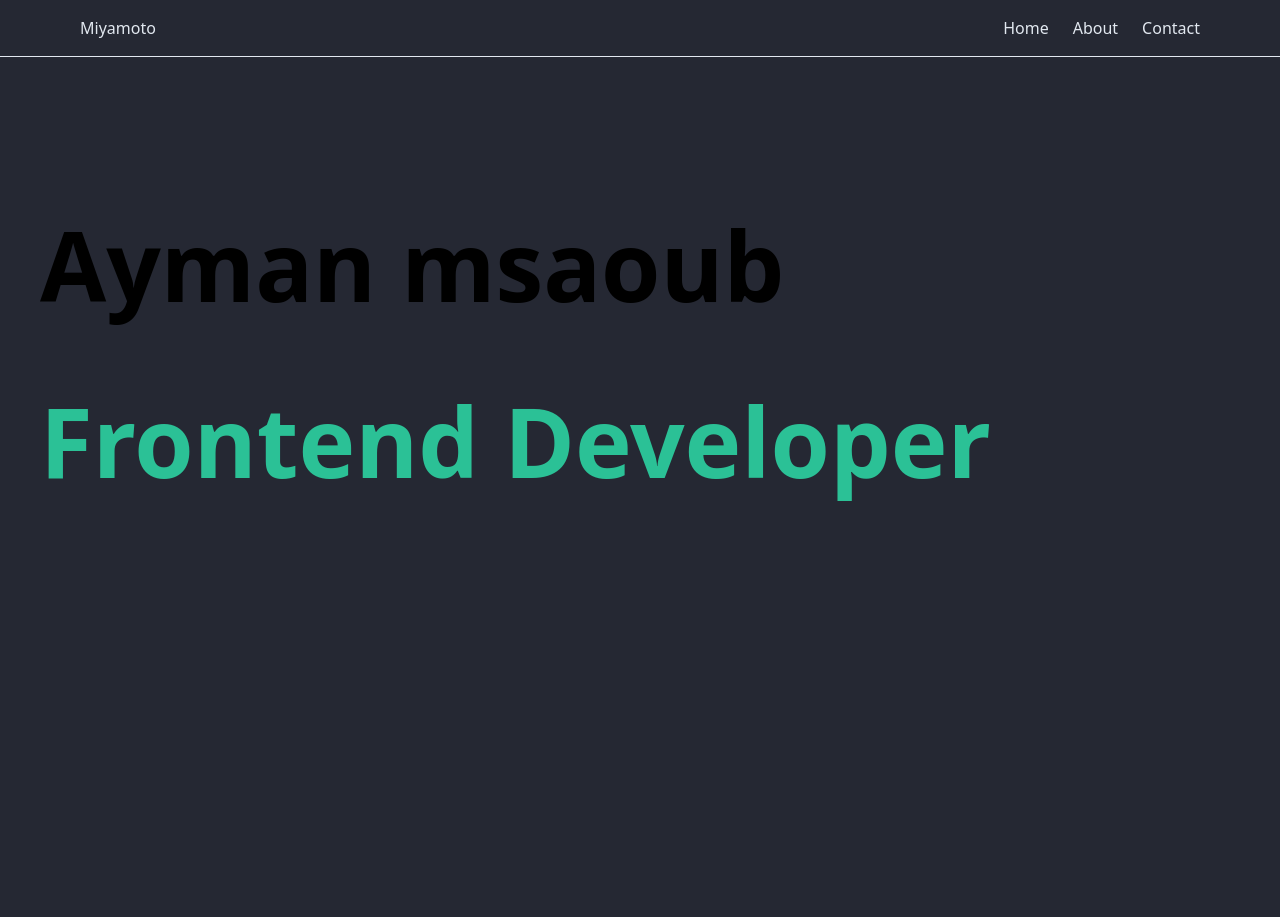
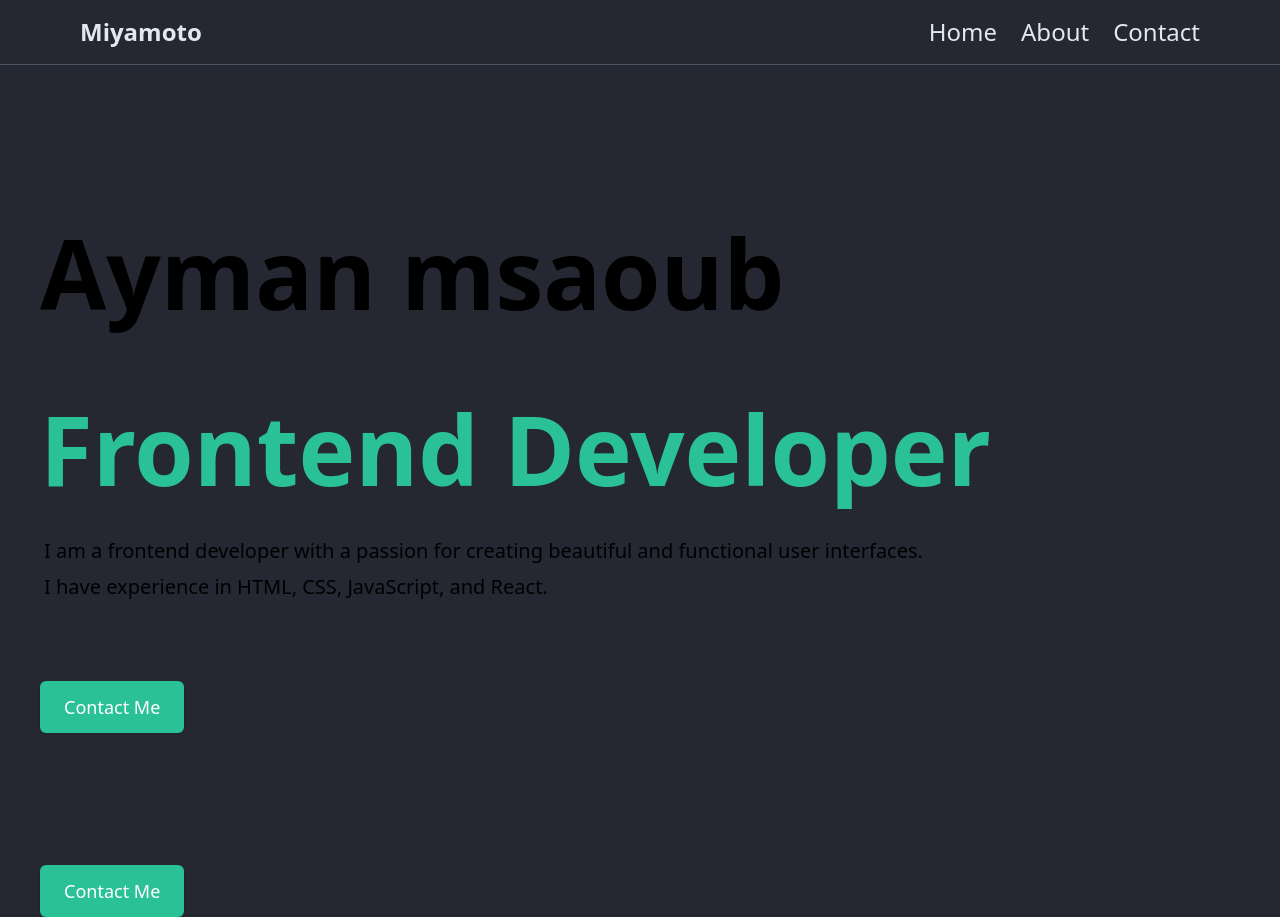
Before and after one commit to msbayman/portfoliov_2.0, a Next.js app in the folder portfolio_v2.0/: page / in a window 1280 px wide. Before the commit the page ends 800 px from the top, so only its background shows below. Built offline with nearby package versions, Linux system fonts and the light colour scheme.

Commit message:
add btn and the paragraph

```diff
--- /dev/null
+++ b/portfolio_v2.0/app/components/Btn_accent_green.tsx
@@ -0,0 +1,17 @@
+
+
+import React from 'react';
+
+interface BtnAccentGreenProps {
+    text: string;
+}
+
+const Btn_accent_green: React.FC<BtnAccentGreenProps> = ({ text }) => {
+    return (
+        <button className="w-fit px-4 py-2 text-sm font-medium text-white bg-[var(--color-accent-dark)] rounded-md shadow-sm ml-10 hover:bg-[var(--color-accent)] cursor-pointer transition-colors duration-200 md:text-lg lg:text-lg lg:px-6 lg:py-3">
+            {text}
+        </button>
+    );
+};
+
+export default Btn_accent_green;
--- a/portfolio_v2.0/app/components/Navbar.tsx
+++ b/portfolio_v2.0/app/components/Navbar.tsx
@@ -8,13 +8,13 @@ export default function Navbar() {
     return (
         <>
             {/* NAVBAR */}
-            <nav className="bg-[var(--color-primary)] text-[var(--color-text-primary)] p-4 flex justify-between items-center relative z-50 border-b-[0.1px] border-[var(--color-muted)] md:px-10 lg:px-20">
-                <h1>Miyamoto</h1>
+            <nav className="bg-[var(--color-primary)] text-[var(--color-text-primary)] p-4 flex justify-between items-center relative z-50 border-b-[1px] border-b-gray-600 border-[var(--color-muted)] md:px-10 lg:px-20">
+                <h1 className="font-bold lg:text-2xl">Miyamoto</h1>
                 {/* Desktop Nav */}
-                <ul className="hidden md:flex space-x-6">
-                    <li><a href="/" className="hover:underline">Home</a></li>
-                    <li><a href="/about" className="hover:underline">About</a></li>
-                    <li><a href="/contact" className="hover:underline">Contact</a></li>
+                <ul className="hidden md:flex space-x-6 ">
+                    <li><a href="/" className="hover:text-white lg:text-2xl">Home</a></li>
+                    <li><a href="/about" className="hover:text-white lg:text-2xl">About</a></li>
+                    <li><a href="/contact" className="hover:text-white lg:text-2xl">Contact</a></li>
                 </ul>
 
                 {/* Hamburger Button (Mobile) */}
--- a/portfolio_v2.0/app/globals.css
+++ b/portfolio_v2.0/app/globals.css
@@ -4,9 +4,9 @@
 
   --color-primary: #252833;
   --color-secondary: #252833;
-  --color-muted: ##303641;
+  --color-muted: #303641;
   --color-text-primary: #E2E8F0;
-  --color-accent: ##28c392;
+  --color-accent: #28c392;
   --color-accent-dark: #2bc196;
 }
 
--- a/portfolio_v2.0/app/page.tsx
+++ b/portfolio_v2.0/app/page.tsx
@@ -2,13 +2,14 @@
 import { use } from "react";
 
 import Navbar from "./components/Navbar";
+import Btn_accent_green from "./components/Btn_accent_green";
 
 export default function Home() {
   return (
 
     <div className="flex flex-col min-h-screen">
       <Navbar></Navbar>
-      <section className="Home flex flex-col">
+      <section className="Home min-h-screen flex flex-col">
         <h1 className="text-4xl font-bold ml-10 mt-20 mb-7 md:text-6xl lg:mt-40 lg:mb-20 lg:text-8xl">
           Ayman msaoub
         </h1>
@@ -16,7 +17,16 @@ export default function Home() {
         <h1 className="text-4xl text-[var(--color-accent-dark)] font-bold ml-10 mb-10 md:text-6xl lg:text-8xl">
           Frontend Developer
         </h1>
+        <p className="text-sm text-[var(--color-text-secondary)] ml-10  md:text-xl lg:text-1xl lg:ml-11 lg:mb-2">
+          I am a frontend developer with a passion for creating beautiful and
+          functional user interfaces.</p>
+        <p className="text-sm text-[var(--color-text-secondary)] ml-10 mb-10 md:text-xl lg:text-1xl lg:ml-11 lg:mb-20">
+          I have experience in HTML, CSS, JavaScript,
+          and React.</p>
+        <Btn_accent_green text="Contact Me" />
       </section>
+      <Btn_accent_green text="Contact Me" />
+
     </div>
   );
 }
--- a/portfolio_v2.0/package.json
+++ b/portfolio_v2.0/package.json
@@ -3,7 +3,7 @@
   "version": "0.1.0",
   "private": true,
   "scripts": {
-    "dev": "next dev --turbopack",
+    "dev": "next dev ",
     "build": "next build",
     "start": "next start",
     "lint": "next lint"
```
